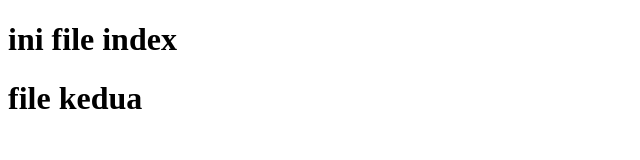
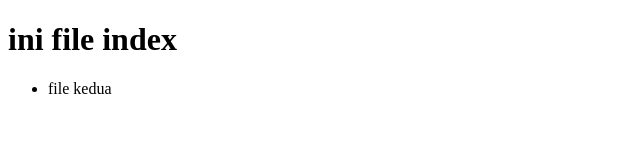
Before and after one commit to sekarrhr/latihanGITsekar, a plain HTML site: page index.html in a window 1280 px wide. Shown: the whole page, without its empty margins (0-640 px from the left). Drawn offline with Linux system fonts and the light colour scheme.

Commit message:
Update index.html

```diff
--- a/index.html
+++ b/index.html
@@ -8,6 +8,8 @@
 </head>
 <body>
     <h1>ini file index</h1>
-    <h1>file kedua</h1>
+    <ul>
+        <li>file kedua</li>
+    </ul>
 </body>
 </html>
```
